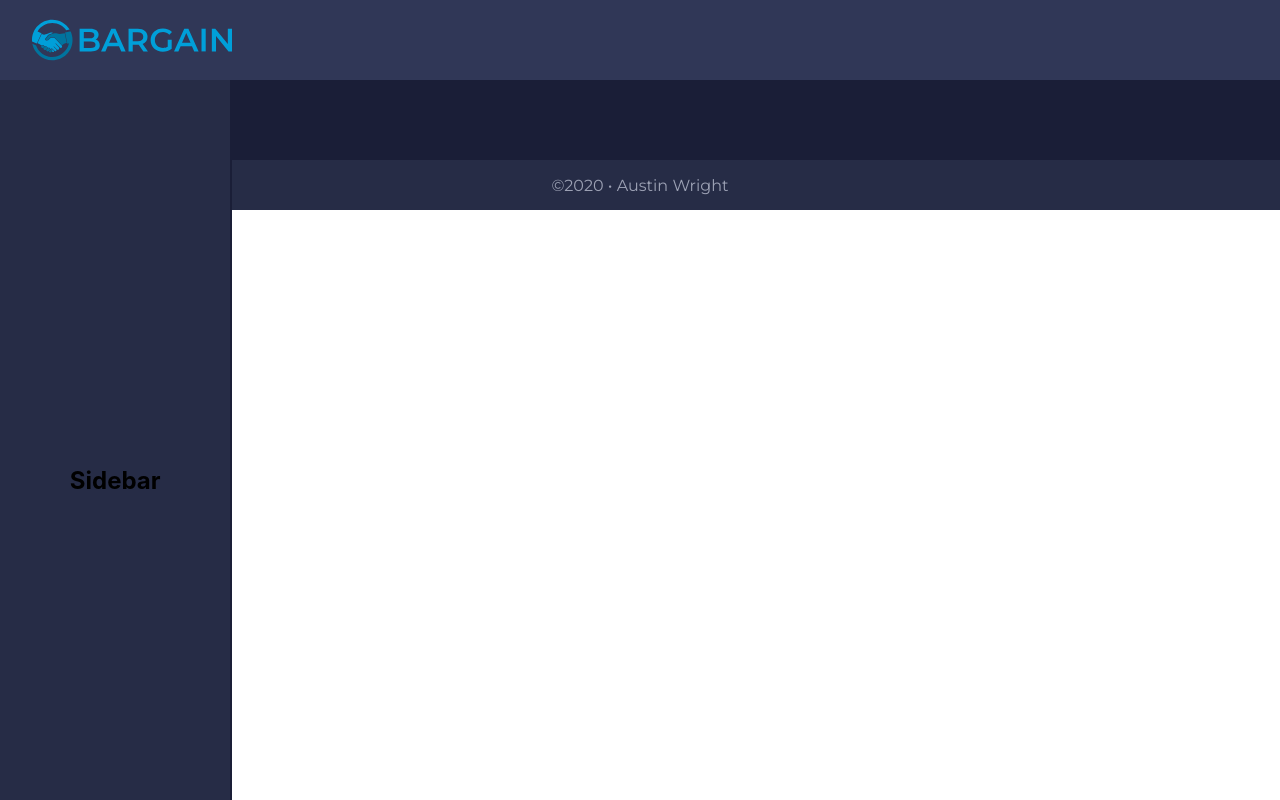
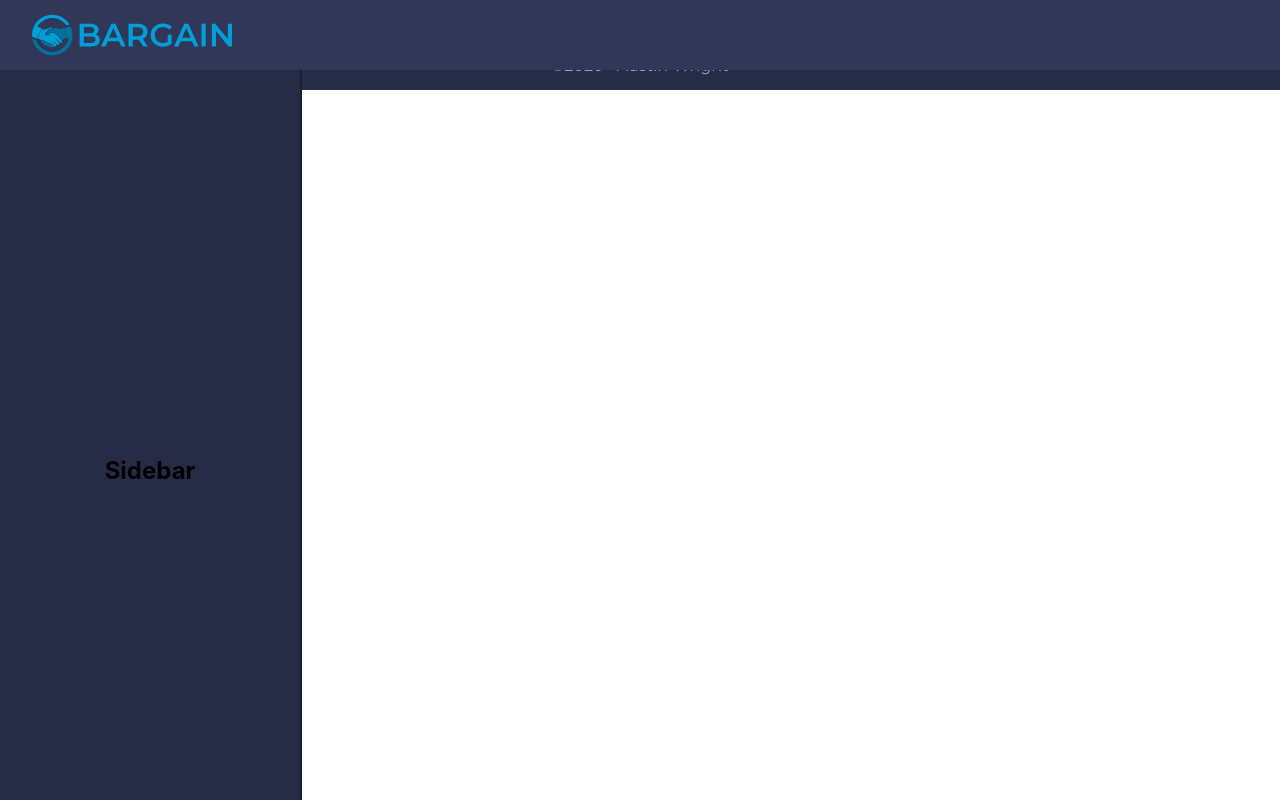
Before and after one commit to awguitar86/BargainAppFront, a React (Create React App) app: page /item/1 in a window 1280 px wide. Built offline with nearby package versions, Linux system fonts and the light colour scheme.

Commit message:
did some styling on home page with header, sidebar, and body. Edited home page to only show the first image of an item.

```diff
--- a/src/App.js
+++ b/src/App.js
@@ -11,7 +11,7 @@ function App() {
   return (
     <div className="App">
       <MainHeader />
-      <div>
+      <div className="main-body">
         <Sidebar />
         <Switch>
           <Route exact path="/" component={Home} />
--- a/src/App.scss
+++ b/src/App.scss
@@ -7,3 +7,8 @@
   align-items: center;
   background: $darkDark;
 }
+
+.main-body {
+  width: 100vw;
+  display: flex;
+}
--- a/src/Components/Home/Home.js
+++ b/src/Components/Home/Home.js
@@ -21,23 +21,18 @@ function Home() {
   const displayCarData = !carData
     ? null
     : carData.map(car => {
-        const displayImages = car.imageUrls.map(img => {
-          const imgIndex = img.split('/')[1];
-          return (
-            <img
-              src={`http://178.128.180.91:8080/${img}`}
-              alt="car"
-              key={imgIndex}
-              style={{ display: 'block', width: '200px', height: '100%' }}
-            />
-          );
-        });
         const carIndex = `${car._id[-5]}${car._id[-4]}${car._id[-3]}${
           car._id[-2]
         }${car._id[-1]}`;
         return (
           <div key={carIndex}>
-            <div className="image-wrap">{displayImages}</div>
+            <div className="image-wrap">
+              <img
+                src={`http://178.128.180.91:8080/${car.imageUrls[0]}`}
+                alt="car"
+                style={{ display: 'block', width: '200px', height: '100%' }}
+              />
+            </div>
             <ul>
               <li>{car.title}</li>
               <li>{car.description}</li>
@@ -67,23 +62,18 @@ function Home() {
   const displayItemData = !itemData
     ? null
     : itemData.map(item => {
-        const displayItemImages = item.imageUrls.map(img => {
-          const imgIndex = img.split('/')[1];
-          return (
-            <img
-              src={`http://178.128.180.91:8080/${img}`}
-              alt="Item"
-              key={imgIndex}
-              style={{ display: 'block', width: '200px', height: '100%' }}
-            />
-          );
-        });
         const itemIndex = `${item._id[-5]}${item._id[-4]}${item._id[-3]}${
           item._id[-2]
         }${item._id[-1]}`;
         return (
           <div key={itemIndex}>
-            <div className="image-wrap">{displayItemImages}</div>
+            <div className="image-wrap">
+              <img
+                src={`http://178.128.180.91:8080/${item.imageUrls[0]}`}
+                alt="Item"
+                style={{ display: 'block', width: '200px', height: '100%' }}
+              />
+            </div>
             <ul>
               <li>{item.title}</li>
               <li>{item.description}</li>
--- a/src/Components/Home/home.scss
+++ b/src/Components/Home/home.scss
@@ -1,3 +1,9 @@
+.home-wrap {
+  width: 100%;
+  margin: 70px 0px 0px 300px;
+  padding: 40px;
+}
+
 .image-wrap {
   display: flex;
   align-items: center;
--- a/src/Components/MainHeader/mainHeader.scss
+++ b/src/Components/MainHeader/mainHeader.scss
@@ -2,12 +2,12 @@
 
 .main-header {
   width: 100vw;
-  height: 80px;
+  height: 70px;
   background: $darkMidLight;
   display: flex;
   align-items: center;
   justify-content: center;
-  margin-bottom: 40px;
+  position: fixed;
 }
 
 .main-nav {
--- a/src/Components/Sidebar/sidebar.scss
+++ b/src/Components/Sidebar/sidebar.scss
@@ -3,14 +3,14 @@
 .sidebar {
   background: $darkMidDark;
   border-right: solid 2px $darkDark;
-  width: 18%;
+  width: 300px;
   height: 100vh;
   display: flex;
   flex-direction: column;
   align-items: center;
   justify-content: space-around;
   position: fixed;
-  top: 80px;
+  top: 70px;
   left: 0;
   z-index: 1000;
 }
```
